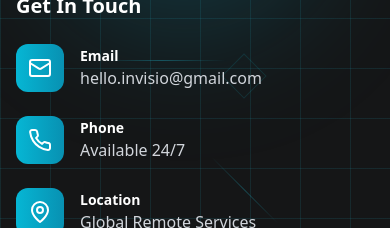
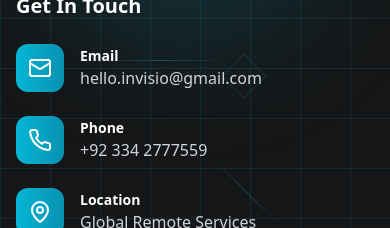
Before and after one commit to InvisioTech/invisio_website3, a React (Vite) app: page / in a window 390 px wide. Shown: the part 5120-5348 px from the top of the page. Built offline with nearby package versions, Linux system fonts and the light colour scheme.

Commit message:
Update Contact.tsx
phone number updated

```diff
--- a/src/components/Contact.tsx
+++ b/src/components/Contact.tsx
@@ -140,7 +140,7 @@ const Contact = () => {
                   </div>
                   <div>
                     <div className="font-semibold text-white text-sm sm:text-base">Phone</div>
-                    <div className="text-gray-300">Available 24/7</div>
+                    <div className="text-gray-300">+92 334 2777559</div>
                   </div>
                 </div>
                 <div className="flex items-center space-x-4">
```
